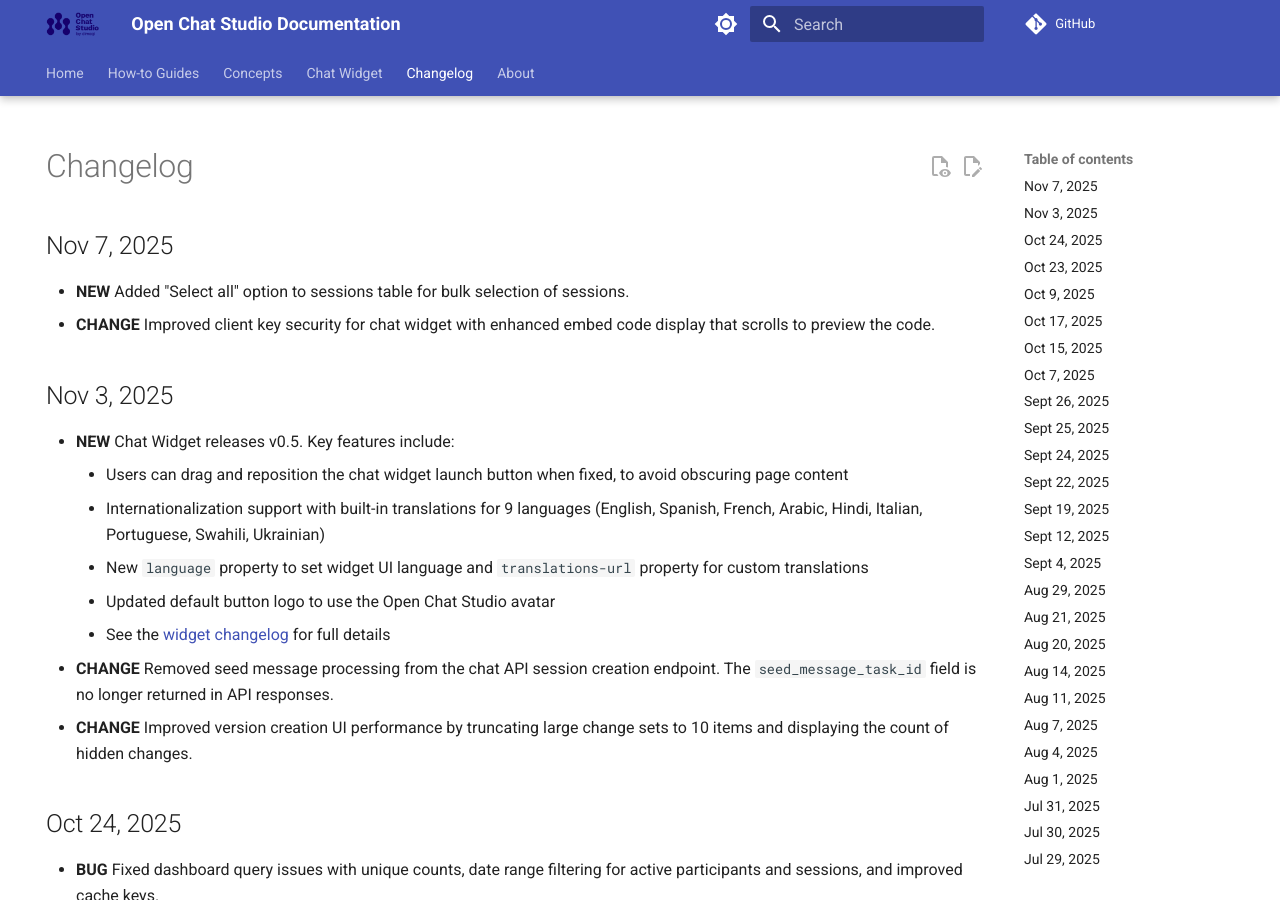
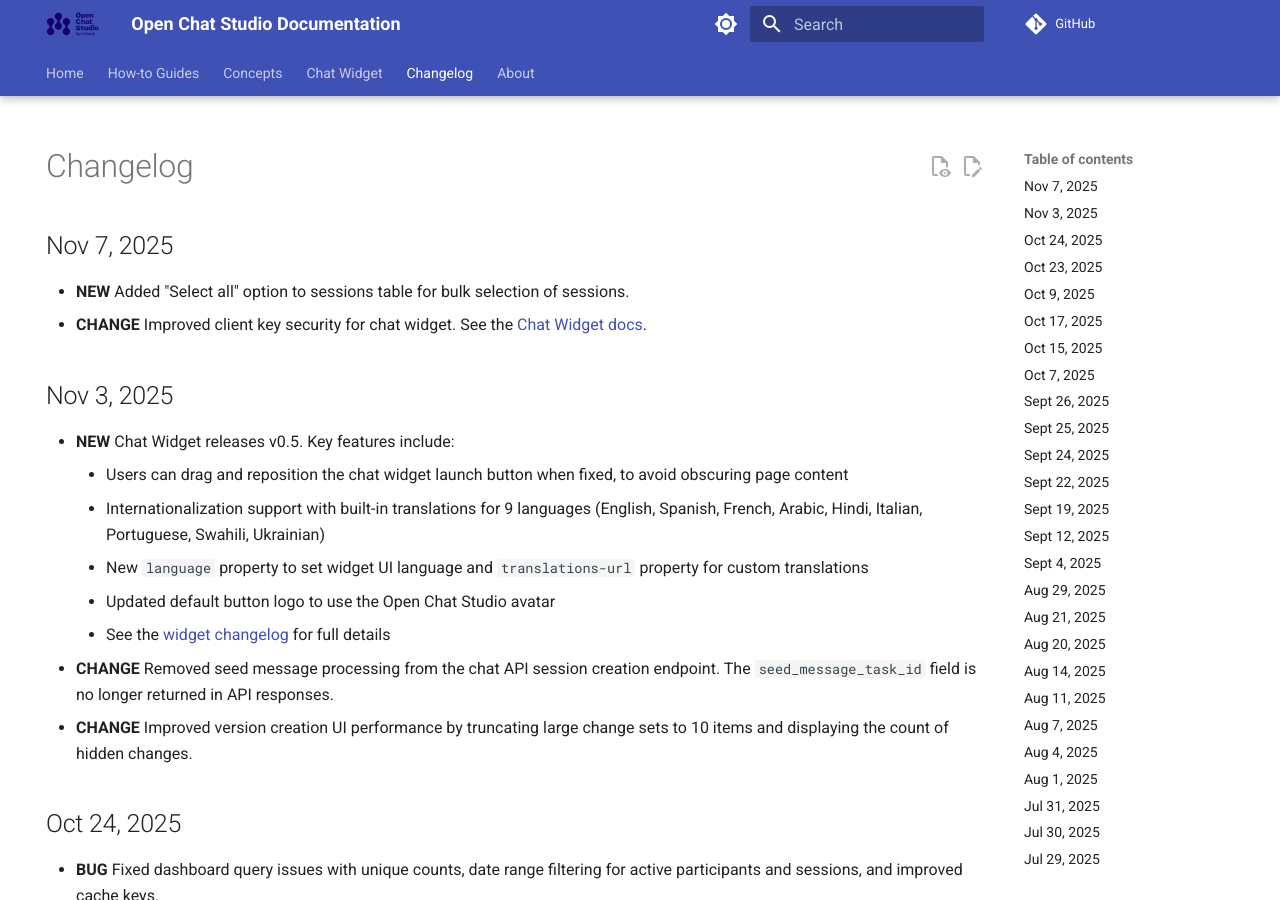
Before and after one commit to dimagi/open-chat-studio-docs, an MkDocs documentation site: the page built from docs/changelog.md, in a window 1280 px wide and 900 px high. Built offline with MkDocs 1.6.1 and Material for MkDocs 9.7.7, drawn with Linux system fonts in a browser that asks for light colours; emoji names are drawn with the system emoji font; a script that is not in the unit is left out; comment, search, counter and statistics services are not loaded.

Commit message:
Apply suggestion from @snopoke

```diff
--- a/docs/changelog.md
+++ b/docs/changelog.md
@@ -6,7 +6,7 @@
 # Changelog
 ## Nov 7, 2025
 * **NEW** Added "Select all" option to sessions table for bulk selection of sessions.
-* **CHANGE** Improved client key security for chat widget with enhanced embed code display that scrolls to preview the code.
+* **CHANGE** Improved client key security for chat widget. See the [Chat Widget docs](chat_widget/reference.md#embed-authentication).
 
 ## Nov 3, 2025
 * **NEW** Chat Widget releases v0.5. Key features include:
```
